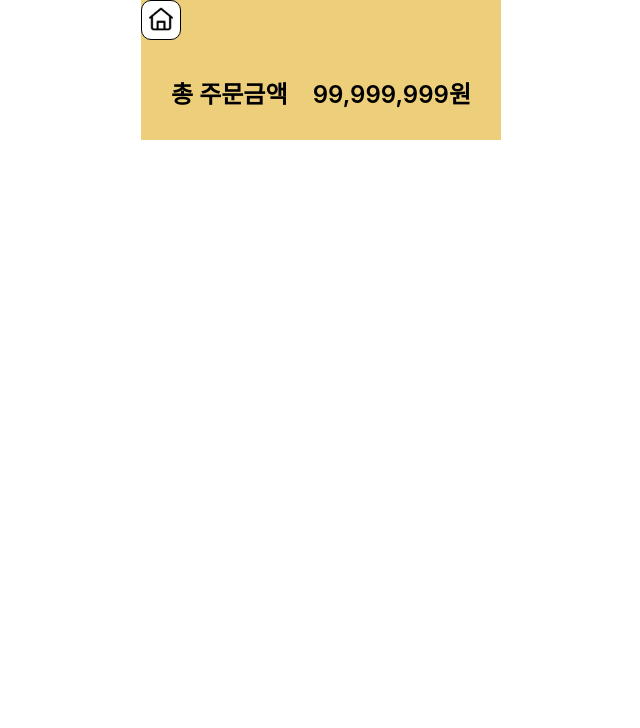
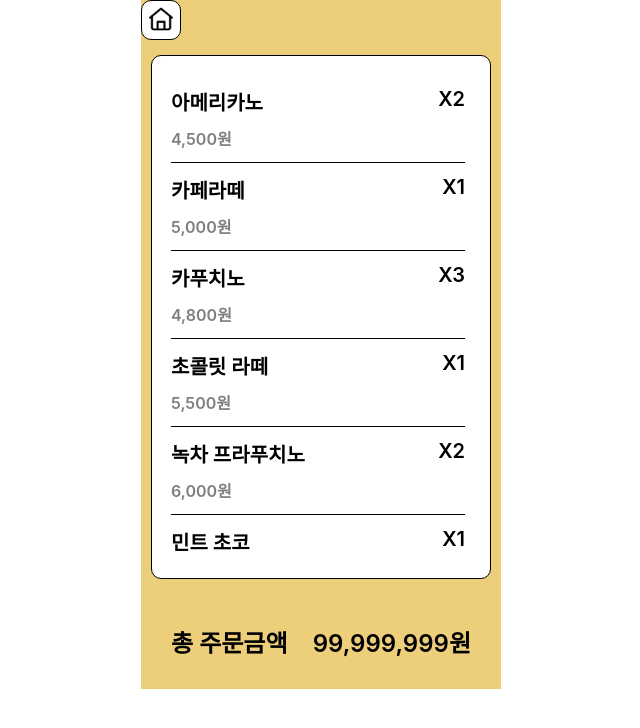
Before and after one commit to QR-Order-System-project/ESKARA-Ordering-APP, a React (Create React App) app in the folder frontend/: page /manager in a window 1280 px wide. Shown: the top 728 px of the page, without its empty margins (319-959 px from the left). Built offline with nearby package versions, Linux system fonts and the light colour scheme.

Commit message:
feat: Order List

```diff
--- /dev/null
+++ b/frontend/src/components/OrderItem.js
@@ -0,0 +1,18 @@
+import styles from "./OrderItem.module.scss";
+
+//주문내역의 각 주문 하나를 관리하는 컴포넌트
+//이름, 수량, 가격을 받아서 띄운다.
+
+export const OrderItem = ({ order }) => {
+  const { name = "이름", amount = 0, price = 0 } = order || {};
+
+  return (
+    <div className={styles.itemPanel}>
+      <div className={styles.titlePanel}>
+        <div className={styles.orderName}>{name}</div>
+        <div className={styles.orderAmount}>X{amount}</div>
+      </div>
+      <div className={styles.price}>{price.toLocaleString()}원</div>
+    </div>
+  );
+};
--- /dev/null
+++ b/frontend/src/components/OrderItem.module.scss
@@ -0,0 +1,29 @@
+.itemPanel {
+  display: flex;
+  flex-direction: column;
+  width: 100%;
+  gap: 10px;
+  padding: 12px 0;
+  border-bottom: 1.5px solid #000000;
+
+  &:last-child {
+    border-bottom: none;
+  }
+}
+
+.titlePanel {
+  display: flex;
+  justify-content: space-between;
+  font-family: Inter;
+  font-weight: 600;
+  font-style: Semi Bold;
+  font-size: 20px;
+}
+
+.price {
+  font-family: Inter;
+  font-weight: 600;
+  font-style: Semi Bold;
+  font-size: 16px;
+  color: #7f7f7f;
+}
--- /dev/null
+++ b/frontend/src/components/OrderList.js
@@ -0,0 +1,33 @@
+import { OrderItem } from "./OrderItem";
+import styles from "./OrderList.module.scss";
+
+//주문내역을 관리하는 컴포넌트.
+// dummyOrders = [
+//     { id: 1, name: "아메리카노", amount: 2, price: 4500 },
+//     { id: 2, name: "카페라떼", amount: 1, price: 5000 },
+//     { id: 3, name: "카푸치노", amount: 3, price: 4800 },
+//   ];
+//과 같은 형태의 배열을 받아서 사용한다 (id는 필수 아님).
+
+export const OrderList = ({ orders }) => {
+  return (
+    <div className={styles.mainPanel}>
+      <div className={styles.orderPanel}>
+        {orders && orders.length > 0 ? (
+          orders.map((order) => (
+            <OrderItem
+              className={styles.orderItem}
+              key={order.id}
+              order={order}
+            />
+          ))
+        ) : (
+          <div className={styles.notice}>
+            주문 내역이
+            <br /> 존재하지 않습니다.
+          </div>
+        )}
+      </div>
+    </div>
+  );
+};
--- /dev/null
+++ b/frontend/src/components/OrderList.module.scss
@@ -0,0 +1,42 @@
+.mainPanel {
+  display: flex;
+  margin: 10px;
+  border: 1.5px solid #000000;
+  min-height: 0px;
+  border-radius: 10px;
+  border-width: 1.5px;
+  background-color: #ffffff;
+  flex-direction: column;
+}
+
+.orderPanel {
+  display: flex;
+  flex-direction: column;
+  -webkit-overflow-scrolling: touch;
+  overflow-y: auto;
+  height: 484px;
+  margin: 19px;
+  margin-right: 10px;
+  padding-right: 15px;
+  &::-webkit-scrollbar {
+    width: 7px;
+  }
+  &::-webkit-scrollbar-thumb {
+    background-color: #d9d9d9;
+    border-radius: 10px;
+  }
+  &::-webkit-scrollbar-track {
+    background-color: transparent;
+  }
+}
+
+.notice {
+  display: flex;
+  justify-content: center;
+  font-family: Inter;
+  font-weight: 500;
+  font-style: Medium;
+  font-size: 24px;
+  color: #7f7f7f;
+  text-align: center;
+}
--- a/frontend/src/pages/Manager/ManagerMain.js
+++ b/frontend/src/pages/Manager/ManagerMain.js
@@ -1,8 +1,22 @@
 import { HomeButton } from "../../components/HomeButton";
+import { OrderList } from "../../components/OrderList";
 import { TotalPriceLabel } from "../../components/TotalPriceLabel";
 import styles from "./ManagerMain.module.scss";
 
 export const ManagerMain = () => {
+  const dummyOrders = [
+    { id: 1, name: "아메리카노", amount: 2, price: 4500 },
+    { id: 2, name: "카페라떼", amount: 1, price: 5000 },
+    { id: 3, name: "카푸치노", amount: 3, price: 4800 },
+    { id: 4, name: "초콜릿 라떼", amount: 1, price: 5500 },
+    { id: 5, name: "녹차 프라푸치노", amount: 2, price: 6000 },
+    { id: 6, name: "민트 초코", amount: 1, price: 5500 },
+    { id: 7, name: "딸기 스무디", amount: 2, price: 6200 },
+    { id: 8, name: "바닐라 라떼", amount: 1, price: 5300 },
+    { id: 9, name: "콜드브루", amount: 2, price: 4900 },
+    { id: 10, name: "허니 레몬티", amount: 1, price: 5700 },
+  ];
+
   return (
     <div className={styles.wrapper}>
       <div className={styles.mainPanel}>
@@ -10,6 +24,7 @@ export const ManagerMain = () => {
           <HomeButton to="/manager" />
           <div className={styles.logo}></div>
         </div>
+        <OrderList orders={dummyOrders} />
         <TotalPriceLabel label="주문" price="99999999" />
       </div>
     </div>
```
